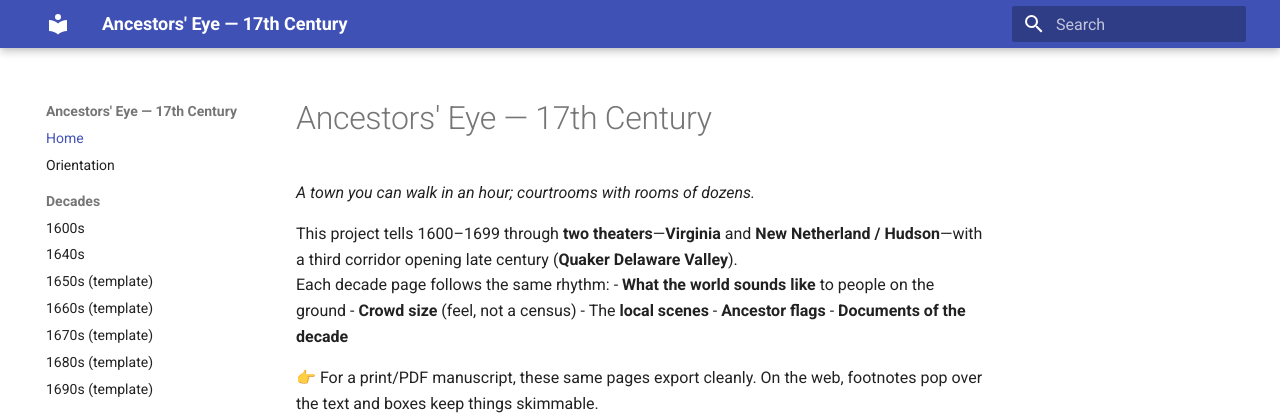
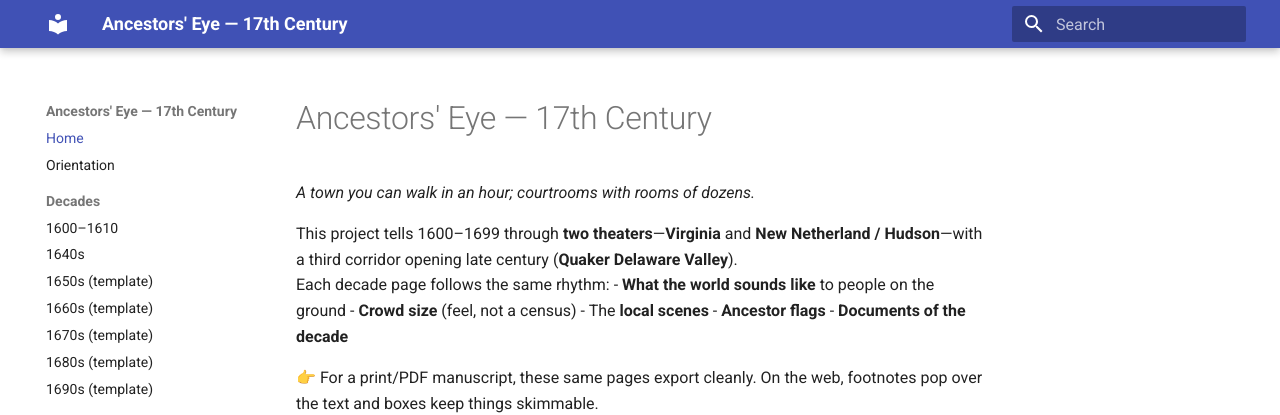
Before and after one commit to BillWorstell/WorstellWitnessWaybackMachine, an MkDocs documentation site: the page built from docs/index.md, in a window 1280 px wide. Shown: the top 415 px of the page. Built offline with MkDocs 1.6.1 and Material for MkDocs 9.7.7, drawn with Linux system fonts in a browser that asks for light colours.

Commit message:
Update mkdocs.yml

```diff
--- a/mkdocs.yml
+++ b/mkdocs.yml
@@ -13,7 +13,7 @@ nav:
   - Home: index.md
   - Orientation: overview.md
   - Decades:
-      - 1600s: decades/1600s.md
+      - 1600–1610: decades/1600-1610.md
       - 1640s: decades/1640s.md
       - 1650s (template): decades/1650s.md
       - 1660s (template): decades/1660s.md
```
